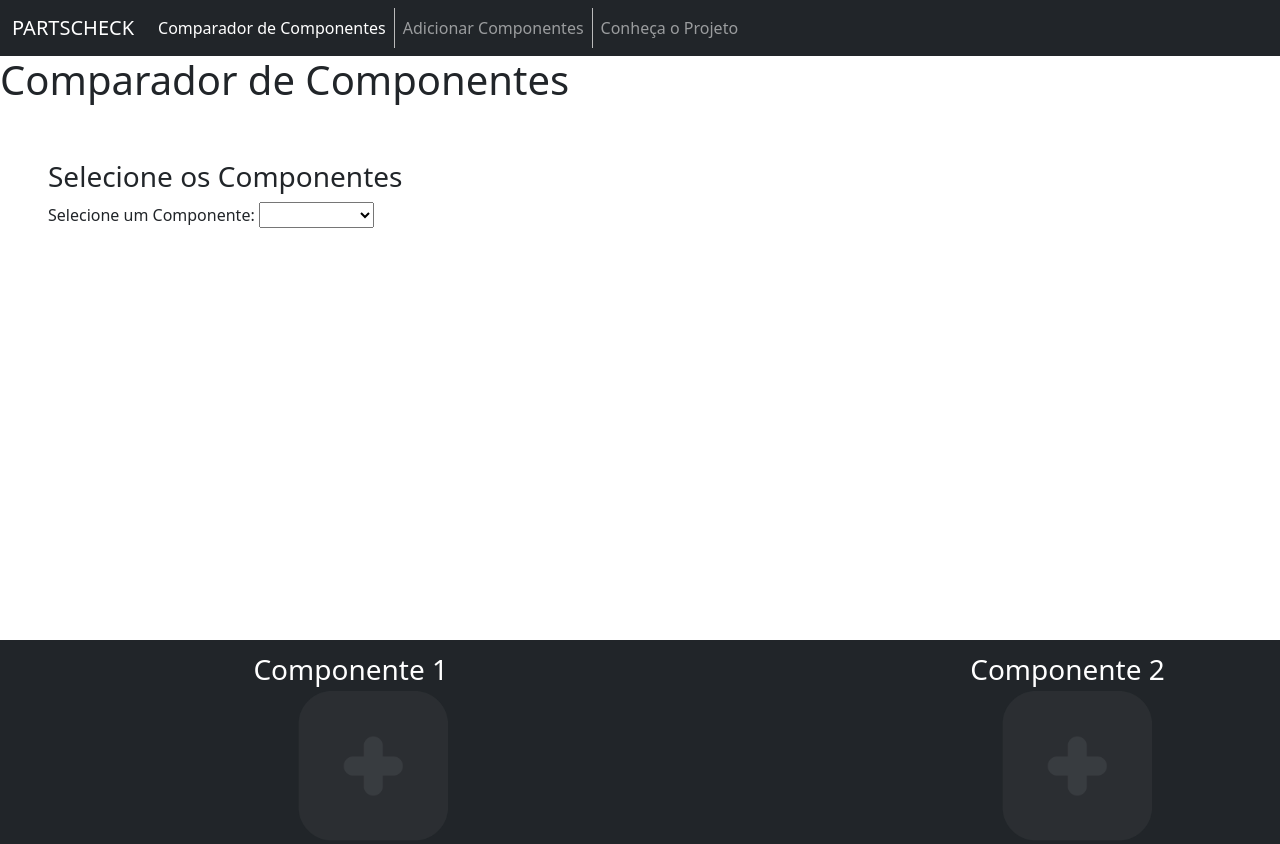
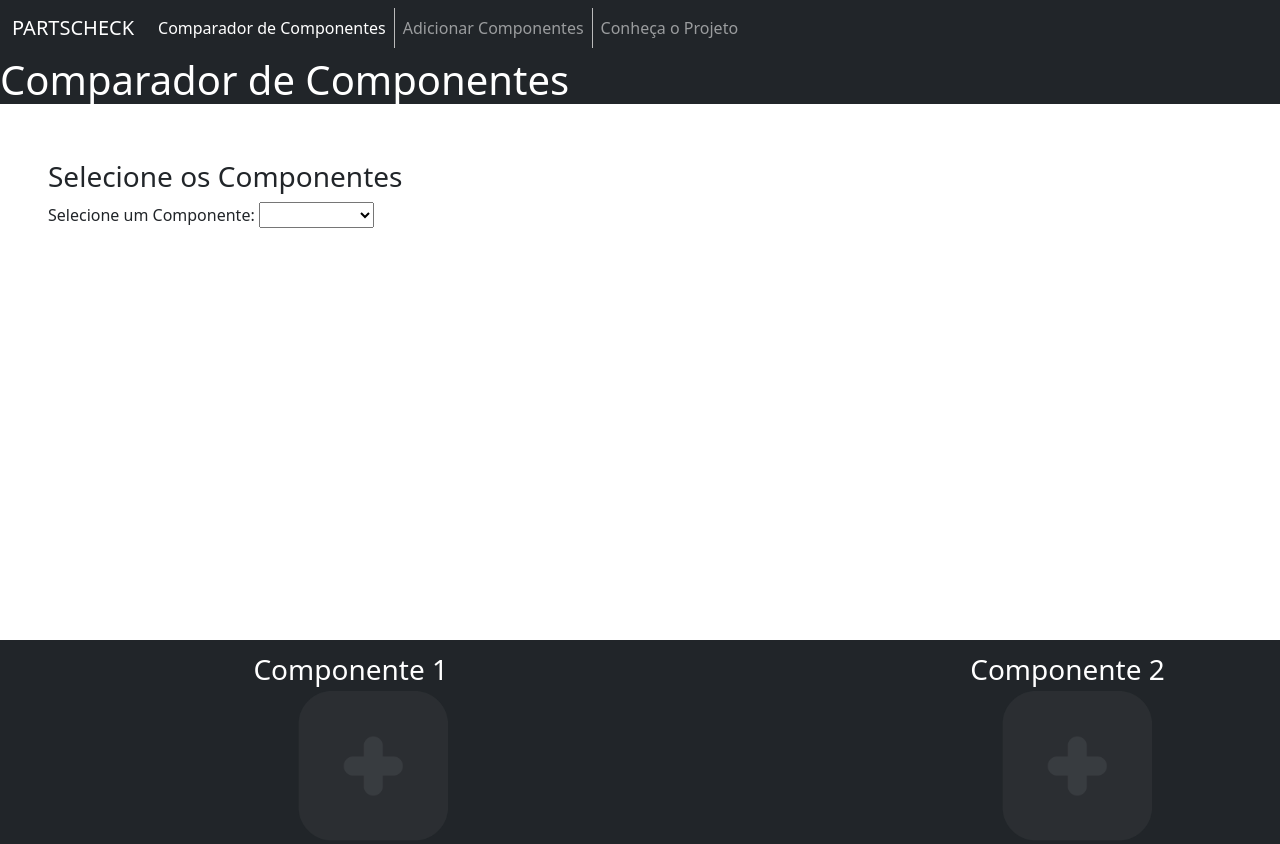
Before and after one commit to pedro-pauletti/cadastramento-componentes, a plain HTML site: page home.html in a window 1280 px wide. Shown: the top 844 px of the page. Drawn offline with nearby package versions, Linux system fonts and the light colour scheme.

Commit message:
Add files via upload

```diff
--- a/home.html
+++ b/home.html
@@ -38,7 +38,7 @@
 <body>
 
 
-    <h1 class="page-header" id = "titulo">Comparador de Componentes</h1><br><br>
+    <h1 class="page-header bg-dark text-white" id = "titulo">Comparador de Componentes</h1><br><br>
 
     <div class="ms-5">
       <h3>Selecione os Componentes</h3>
```
